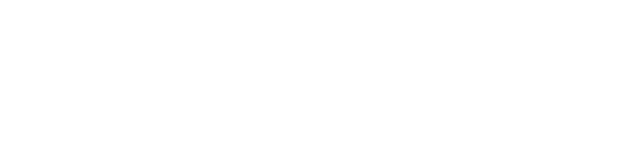
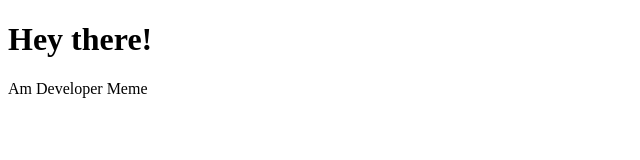
Before and after one commit to Developer-Meme/learning-Javascript, a plain HTML site: page Javascript/index.html in a window 1280 px wide. Shown: the whole page, without its empty margins (0-640 px from the left). Drawn offline with Linux system fonts and the light colour scheme.

Commit message:
Refactor JavaScript code to use lowercase ID for myRuby element

```diff
--- a/Javascript/index.html
+++ b/Javascript/index.html
@@ -9,7 +9,7 @@
 </head>
 <body>
     <!--All my h1s and ps will have this i prefer it that way-->
-    <h1 id="MyRuby"></h1>
+    <h1 id="myRuby"></h1>
     <p id="myDove"></p>
     <!--He suggested that its better to pu the script element at the bottom of my body element
     so that if there is an error in the javascript code
--- a/Javascript/index.js
+++ b/Javascript/index.js
@@ -13,3 +13,5 @@ is a
 multi-line
 comment
 */
+document.getElementById("myRuby").textContent=`Hey there!`;
+document.getElementById("myDove") .textContent=`Am Developer Meme`;
```
